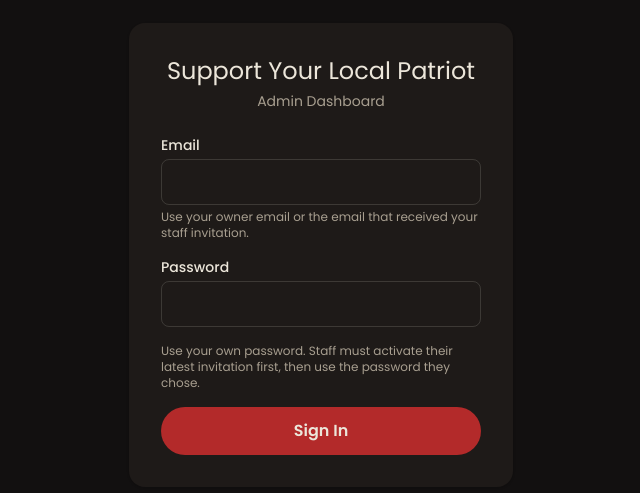
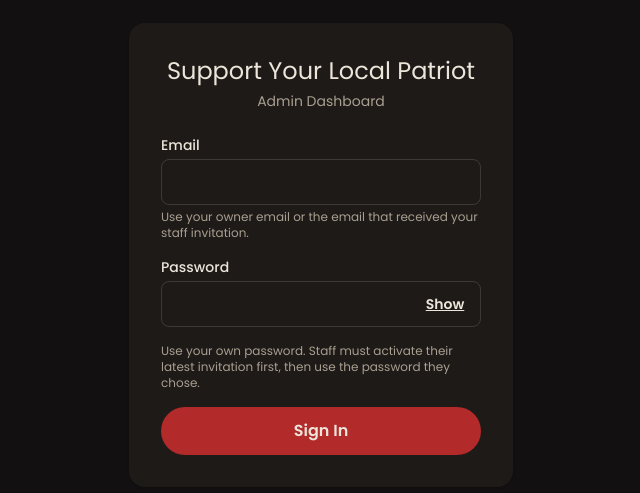
Before and after one commit to HeimdellTechAi2035/SYLP, a Next.js app: page /admin/login in a window 1280 px wide. Shown: the part 145-638 px from the top of the page, without its empty margins (319-959 px from the left). Built offline with nearby package versions, Linux system fonts and the light colour scheme; no server answers.

Commit message:
Add accessible Show/Hide controls to password forms (#33)

```diff
--- /dev/null
+++ b/components/PasswordInput.tsx
@@ -0,0 +1,36 @@
+"use client";
+
+import { useId, useState, type InputHTMLAttributes } from "react";
+
+type PasswordInputProps = Omit<InputHTMLAttributes<HTMLInputElement>, "type">;
+
+export default function PasswordInput({ id, className = "", ...props }: PasswordInputProps) {
+  const generatedId = useId();
+  const inputId = id ?? generatedId;
+  const [visible, setVisible] = useState(false);
+
+  return (
+    <span className="relative block">
+      <input
+        {...props}
+        id={inputId}
+        type={visible ? "text" : "password"}
+        autoCapitalize="none"
+        autoCorrect="off"
+        spellCheck={false}
+        className={`${className} min-h-11 pr-20 text-base`}
+      />
+      <button
+        type="button"
+        aria-controls={inputId}
+        aria-label={visible ? "Hide password" : "Show password"}
+        aria-pressed={visible}
+        disabled={props.disabled}
+        onClick={() => setVisible((current) => !current)}
+        className="absolute right-1 top-1/2 -translate-y-1/2 min-h-11 min-w-16 rounded-md px-3 text-sm font-semibold text-ink underline focus-visible:outline-2 focus-visible:outline-offset-2 disabled:opacity-50"
+      >
+        {visible ? "Hide" : "Show"}
+      </button>
+    </span>
+  );
+}
--- a/components/account/LoginRegisterForms.tsx
+++ b/components/account/LoginRegisterForms.tsx
@@ -1,4 +1,6 @@
 "use client";
+
+import PasswordInput from "@/components/PasswordInput";
 
 import { useActionState, useState } from "react";
 import { loginCustomer, registerCustomer, type AuthFormState } from "@/lib/actions/customer-auth";
@@ -64,7 +66,11 @@ function Field({ label, name, type = "text", required, minLength }: { label: str
   return (
     <div>
       <label htmlFor={name} className="block text-sm font-medium mb-1">{label}</label>
-      <input id={name} name={name} type={type} required={required} minLength={minLength} className="w-full rounded-lg border border-ink/15 px-3 py-2.5" />
+      {type === "password" ? (
+        <PasswordInput id={name} name={name} required={required} minLength={minLength} autoComplete={minLength ? "new-password" : "current-password"} className="w-full rounded-lg border border-ink/15 px-3 py-2.5" />
+      ) : (
+        <input id={name} name={name} type={type} required={required} minLength={minLength} className="w-full rounded-lg border border-ink/15 px-3 py-2.5" />
+      )}
     </div>
   );
 }
--- a/components/account/SettingsForm.tsx
+++ b/components/account/SettingsForm.tsx
@@ -1,4 +1,6 @@
 "use client";
+
+import PasswordInput from "@/components/PasswordInput";
 
 import { useActionState } from "react";
 import { updateAccountSettings, type SettingsState } from "@/lib/actions/account-settings";
@@ -34,7 +36,7 @@ export default function SettingsForm({
       </div>
       <div>
         <label htmlFor="newPassword" className="block text-sm font-medium mb-1">New password (optional)</label>
-        <input id="newPassword" name="newPassword" type="password" minLength={8} className="w-full rounded-lg border border-ink/15 px-3 py-2.5" />
+        <PasswordInput id="newPassword" name="newPassword" autoComplete="new-password" minLength={8} className="w-full rounded-lg border border-ink/15 px-3 py-2.5" />
       </div>
       {state.status !== "idle" && (
         <p className={`text-sm ${state.status === "success" ? "text-sage" : "text-rose-dark"}`}>{state.message}</p>
--- a/components/admin/LoginForm.tsx
+++ b/components/admin/LoginForm.tsx
@@ -1,4 +1,6 @@
 "use client";
+
+import PasswordInput from "@/components/PasswordInput";
 
 import { useActionState } from "react";
 import { loginAdmin, type AdminLoginState } from "@/lib/actions/admin-auth";
@@ -17,7 +19,7 @@ export default function LoginForm() {
       </div>
       <div>
         <label htmlFor="password" className="block text-sm font-medium mb-1">Password</label>
-        <input id="password" name="password" type="password" autoComplete="current-password" aria-describedby="admin-password-help" required className="w-full rounded-lg border border-ink/15 px-3 py-2.5" />
+        <PasswordInput id="password" name="password" autoComplete="current-password" aria-describedby="admin-password-help" required className="w-full rounded-lg border border-ink/15 px-3 py-2.5" />
       </div>
       <p id="admin-password-help" className="text-xs text-ink-soft">Use your own password. Staff must activate their latest invitation first, then use the password they chose.</p>
       {state.status === "error" && <p className="text-rose-dark text-sm">{state.message}</p>}
--- a/components/admin/PasswordChangeForm.tsx
+++ b/components/admin/PasswordChangeForm.tsx
@@ -1,4 +1,6 @@
 "use client";
+
+import PasswordInput from "@/components/PasswordInput";
 
 import { useActionState } from "react";
 import { changeAdminPassword, type PasswordState } from "@/lib/actions/admin/settings";
@@ -12,11 +14,11 @@ export default function PasswordChangeForm() {
     <form action={formAction} className="space-y-4 max-w-md">
       <div>
         <label htmlFor="currentPassword" className="block text-sm font-medium mb-1">Current password</label>
-        <input id="currentPassword" name="currentPassword" type="password" required className="w-full rounded-lg border border-ink/15 px-3 py-2 text-sm" />
+        <PasswordInput id="currentPassword" name="currentPassword" autoComplete="current-password" required className="w-full rounded-lg border border-ink/15 px-3 py-2 text-base" />
       </div>
       <div>
         <label htmlFor="newPassword" className="block text-sm font-medium mb-1">New password</label>
-        <input id="newPassword" name="newPassword" type="password" required minLength={12} maxLength={128} className="w-full rounded-lg border border-ink/15 px-3 py-2 text-sm" />
+        <PasswordInput id="newPassword" name="newPassword" autoComplete="new-password" required minLength={12} maxLength={128} className="w-full rounded-lg border border-ink/15 px-3 py-2 text-base" />
       </div>
       <p className="text-xs text-ink-soft">Use your current password and choose a private replacement between 12 and 128 characters. This changes your own account only.</p>
       {state.status !== "idle" && (
--- a/components/admin/StaffForms.tsx
+++ b/components/admin/StaffForms.tsx
@@ -1,11 +1,13 @@
 "use client";
+
+import PasswordInput from "@/components/PasswordInput";
 import { useActionState } from "react";
 import Link from "next/link";
 import { inviteStaff, acceptStaffInvite, resendStaffInvite } from "@/lib/actions/admin/staff";
 export default function StaffForm({ token }: { token?: string }) {
  const [state, action, pending] = useActionState(token !== undefined ? acceptStaffInvite : inviteStaff, { message: "" });
  return <form action={action} className="space-y-4 max-w-lg rounded-xl bg-blush p-5">
- {token !== undefined ? <><input type="hidden" name="token" value={token} /><label className="block">Choose your password<input className="block w-full border rounded-lg p-3 text-base" name="password" type="password" autoComplete="new-password" minLength={12} maxLength={128} required /></label></> : <><label className="block">Staff name<input className="block w-full border rounded-lg p-3 text-base" name="name" maxLength={100} required /></label><label className="block">Staff email<input className="block w-full border rounded-lg p-3 text-base" name="email" type="email" required /></label></>}
+ {token !== undefined ? <><input type="hidden" name="token" value={token} /><div><label htmlFor="staff-password" className="block">Choose your password</label><PasswordInput id="staff-password" className="block w-full border rounded-lg p-3 text-base" name="password" autoComplete="new-password" minLength={12} maxLength={128} required /></div></> : <><label className="block">Staff name<input className="block w-full border rounded-lg p-3 text-base" name="name" maxLength={100} required /></label><label className="block">Staff email<input className="block w-full border rounded-lg p-3 text-base" name="email" type="email" required /></label></>}
  <p className="text-xs text-ink-soft">{token !== undefined ? "Choose your own private password between 12 and 128 characters. Use the latest invitation link." : "Use the staff member’s own email address. They choose their password; you do not need to know it."}</p>
  <button disabled={pending} className="min-h-11 rounded-lg bg-rose-dark px-5 disabled:opacity-50">{pending ? "Saving…" : token !== undefined ? "Activate my account" : "Create and email invitation"}</button>
  <p role="status">{state.message}</p>{state.link && <p className="break-all select-all text-sm">{typeof window !== "undefined" ? window.location.origin : ""}{state.link}</p>}{token !== undefined && state.success && <Link className="underline inline-flex min-h-11 items-center" href="/admin/login">Sign in</Link>}
```
